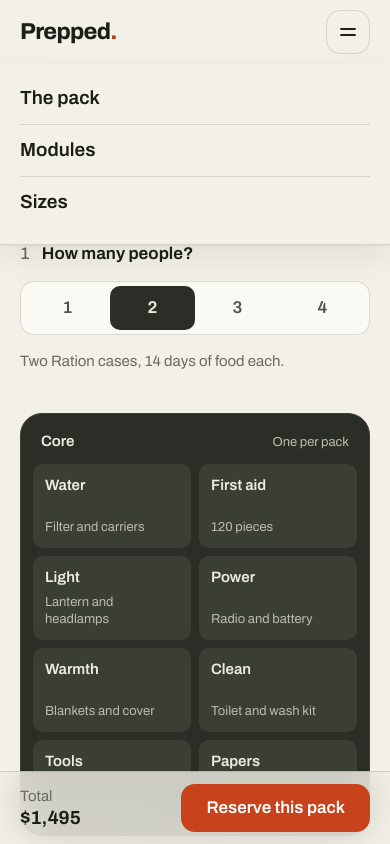
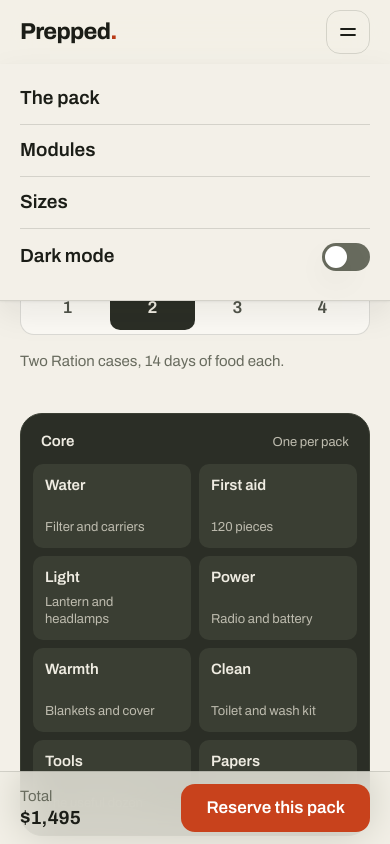
Before and after one commit to dwc2001/prepped-preview, a plain HTML site: page build.html in a window 390 px wide. Both pictures are taken after a click on the button 348 px from the left and 32 px from the top of the page. Shown: the top 844 px of the page. Drawn offline with Linux system fonts and the light colour scheme.

Commit message:
Add a light and dark switch
Co-Authored-By: Claude Fable 5.2 <noreply@anthropic.com>

```diff
--- a/build.css
+++ b/build.css
@@ -56,22 +56,6 @@
   font-size: var(--t-small); line-height: 1.4; color: var(--text-3);
   min-height: 2.8em;
 }
-
-.switch {
-  position: relative; flex: none;
-  width: 48px; height: 28px; border-radius: var(--r-m);
-  background: var(--text-3);
-  transition: background-color var(--dur-touch) var(--ease);
-}
-.switch::after {
-  content: ""; position: absolute; top: 3px; left: 3px;
-  width: 22px; height: 22px; border-radius: 50%;
-  background: var(--on-accent);
-  box-shadow: var(--shadow);
-  transition: transform var(--dur-touch) var(--ease);
-}
-.opt[aria-checked="true"] .switch { background: var(--accent); }
-.opt[aria-checked="true"] .switch::after { transform: translateX(20px); }
 
 /* Summary */
 .sum { display: grid; }
--- a/build.html
+++ b/build.html
@@ -18,6 +18,7 @@
 <link rel="preconnect" href="https://fonts.googleapis.com">
 <link rel="preconnect" href="https://fonts.gstatic.com" crossorigin>
 <link rel="stylesheet" href="https://fonts.googleapis.com/css2?family=Archivo:wdth,wght@62..125,100..900&display=swap">
+<script>try{var t=localStorage.getItem("prepped-theme");if(t==="dark"||t==="light")document.documentElement.setAttribute("data-theme",t)}catch(e){}</script>
 <link rel="stylesheet" href="styles.css">
 <link rel="stylesheet" href="build.css">
 </head>
@@ -29,6 +30,7 @@
       <a href="index.html#inside">The pack</a>
       <a href="index.html#modules">Modules</a>
       <a href="index.html#sizes">Sizes</a>
+      <button type="button" class="btn btn-quiet btn-small bar-theme" id="theme-btn" aria-label="Switch to dark mode"></button>
       <button type="button" class="btn btn-quiet btn-small bar-menu" id="bar-menu" aria-label="Menu" aria-expanded="false" aria-controls="bar-sheet"><svg viewBox="0 0 20 20" fill="none" stroke="currentColor" stroke-width="1.8" stroke-linecap="round" aria-hidden="true"><path d="M3 7h14M3 13h14"/></svg></button>
       <a class="btn btn-main btn-small" href="build.html">Build your pack</a>
     </nav>
@@ -37,6 +39,7 @@
     <a href="index.html#inside">The pack</a>
     <a href="index.html#modules">Modules</a>
     <a href="index.html#sizes">Sizes</a>
+    <button type="button" class="bar-theme-row" id="theme-row" role="switch" aria-checked="false"><span>Dark mode</span><span class="switch" aria-hidden="true"></span></button>
   </div>
 </header>
 
--- a/nav.js
+++ b/nav.js
@@ -38,3 +38,43 @@
   }, { passive: true });
   mark();
 })();
+
+/* Light and dark. Follows the device until the person picks one; the pick is remembered. */
+(function () {
+  var root = document.documentElement;
+  var btn = document.getElementById("theme-btn");
+  var row = document.getElementById("theme-row");
+  var system = window.matchMedia("(prefers-color-scheme: dark)");
+  var SUN = '<svg viewBox="0 0 20 20" fill="none" stroke="currentColor" stroke-width="1.7" stroke-linecap="round" aria-hidden="true"><circle cx="10" cy="10" r="3.4"/><path d="M10 2.2v1.9M10 15.900v1.900M2.200 10h1.900M15.900 10h1.900M4.500 4.500l1.300 1.300M14.200 14.200l1.300 1.300M4.500 15.500l1.300-1.300M14.200 5.800l1.300-1.300"/></svg>';
+  var MOON = '<svg viewBox="0 0 20 20" fill="none" stroke="currentColor" stroke-width="1.7" stroke-linecap="round" stroke-linejoin="round" aria-hidden="true"><path d="M16.500 11.600A6.800 6.800 0 0 1 8.400 3.500a6.800 6.800 0 1 0 8.100 8.100z"/></svg>';
+
+  function isDark() {
+    var t = root.getAttribute("data-theme");
+    return t ? t === "dark" : system.matches;
+  }
+  function paint() {
+    var dark = isDark();
+    if (btn) {
+      btn.innerHTML = dark ? SUN : MOON;
+      btn.setAttribute("aria-label", dark ? "Switch to light mode" : "Switch to dark mode");
+    }
+    if (row) row.setAttribute("aria-checked", dark ? "true" : "false");
+    var bg = getComputedStyle(root).getPropertyValue("--page").trim();
+    Array.prototype.forEach.call(document.querySelectorAll('meta[name="theme-color"]'), function (m) {
+      m.setAttribute("content", bg);
+    });
+  }
+  function flip() {
+    var next = isDark() ? "light" : "dark";
+    root.classList.add("theme-fade");
+    root.setAttribute("data-theme", next);
+    try { localStorage.setItem("prepped-theme", next); } catch (e) {}
+    paint();
+    setTimeout(function () { root.classList.remove("theme-fade"); }, 280);
+  }
+  if (btn) btn.addEventListener("click", flip);
+  if (row) row.addEventListener("click", flip);
+  if (system.addEventListener) system.addEventListener("change", paint);
+  new MutationObserver(paint).observe(root, { attributes: true, attributeFilter: ["data-theme"] });
+  paint();
+})();
--- a/styles.css
+++ b/styles.css
@@ -190,6 +190,31 @@ img, svg { display: block; max-width: 100%; }
 @media (prefers-reduced-transparency: reduce) { .bar { background: var(--page); -webkit-backdrop-filter: none; backdrop-filter: none; } }
 @media (prefers-contrast: more) { .bar { background: var(--page); -webkit-backdrop-filter: none; backdrop-filter: none; border-bottom-color: var(--text); } }
 
+/* A drawn switch, used wherever something is on or off */
+.switch {
+  position: relative; flex: none;
+  width: 48px; height: 28px; border-radius: var(--r-m);
+  background: var(--text-3);
+  transition: background-color var(--dur-touch) var(--ease);
+}
+.switch::after {
+  content: ""; position: absolute; top: 3px; left: 3px;
+  width: 22px; height: 22px; border-radius: 50%;
+  background: var(--on-accent);
+  box-shadow: var(--shadow);
+  transition: transform var(--dur-touch) var(--ease);
+}
+[aria-checked="true"] > .switch { background: var(--accent); }
+[aria-checked="true"] > .switch::after { transform: translateX(20px); }
+
+/* Light and dark: an icon button in the bar on a computer, a switch in the menu on a phone */
+.bar-theme { width: 44px; padding: 0; }
+.bar-theme svg { width: 20px; height: 20px; }
+.bar-theme-row { display: none; }
+.theme-fade, .theme-fade *, .theme-fade *::before, .theme-fade *::after {
+  transition: background-color 240ms ease, color 240ms ease, border-color 240ms ease, box-shadow 240ms ease !important;
+}
+
 /* On the Build page the bar does not offer the page you are on */
 .build-page .bar-links .btn-main { display: none; }
 
@@ -322,6 +347,13 @@ img, svg { display: block; max-width: 100%; }
   .section-head { margin-bottom: var(--s8); }
   .bar-links a:not(.btn) { display: none; }
   .bar-links { gap: var(--s2); }
+  .bar-theme { display: none; }
+  .bar-theme-row {
+    appearance: none; background: transparent; border: 0; border-top: 1px solid var(--hairline); cursor: pointer;
+    display: flex; align-items: center; justify-content: space-between; width: 100%; min-height: 56px; padding: 0;
+    font-size: var(--t-lead); font-weight: 600; font-stretch: 108%; text-align: left;
+    -webkit-tap-highlight-color: transparent; touch-action: manipulation;
+  }
   .bar-menu { display: inline-flex; width: 44px; padding: 0; }
   .bar-menu svg { width: 20px; height: 20px; }
   .bar-sheet {
```
Also changed, not shown: index.html (+3 -0 lines).
